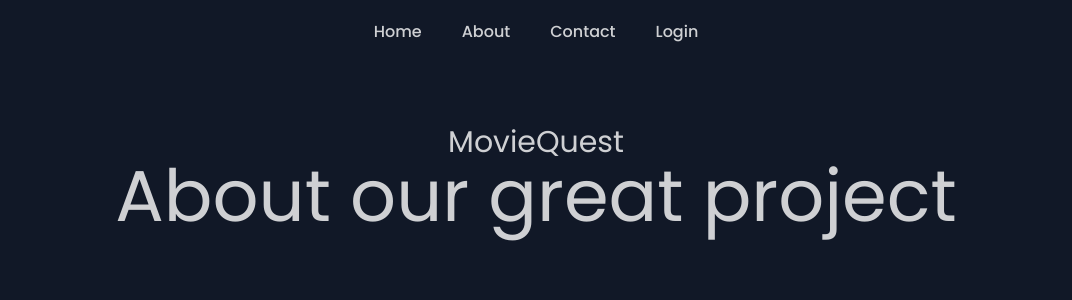
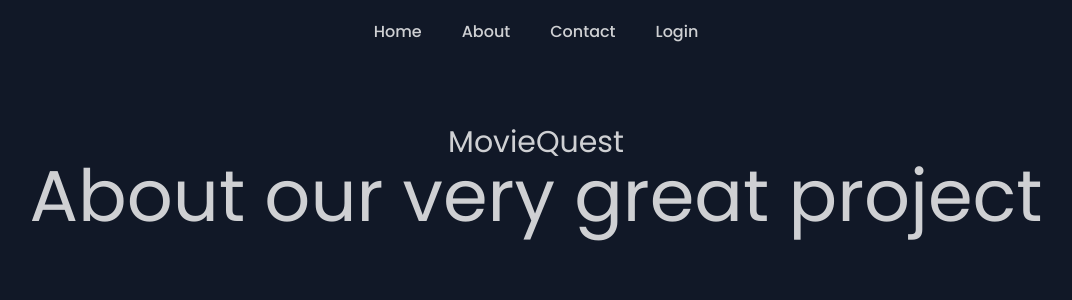
Before and after one commit to MovieQuestCY/app, a Vue app in the folder frontend/: page /#/about in a window 1280 px wide. Shown: the top 300 px of the page, without its empty margins (104-1176 px from the left). Built offline with nearby package versions, Linux system fonts and the light colour scheme.

Commit message:
Another quick update for GH Actions tests

```diff
--- a/frontend/src/pages/About.vue
+++ b/frontend/src/pages/About.vue
@@ -2,7 +2,7 @@
     <section class="container">
         <div class="pt-20 text-center">
             <h2 class="text-3xl">MovieQuest</h2>
-            <h1 class="text-7xl">About our great project</h1>
+            <h1 class="text-7xl">About our very great project</h1>
         </div>
     </section>
 </template>
```
